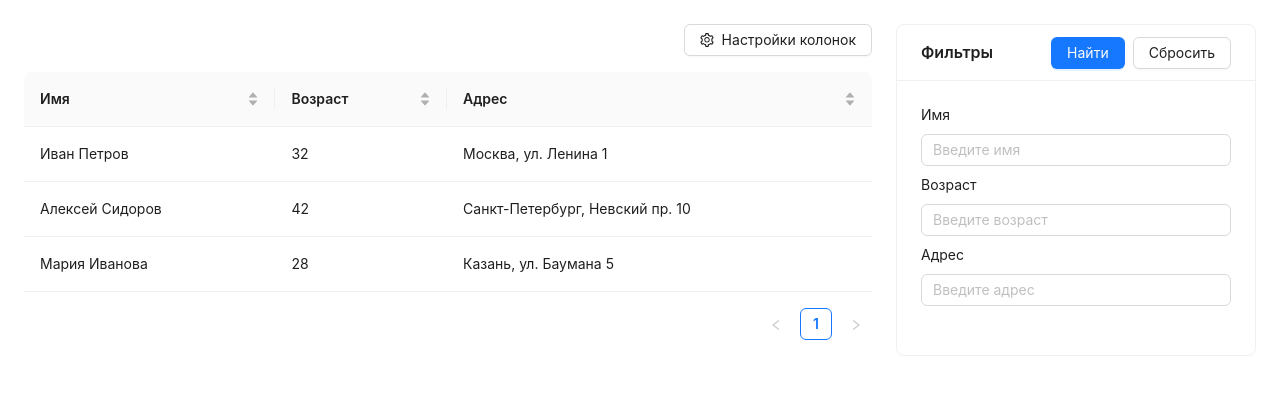
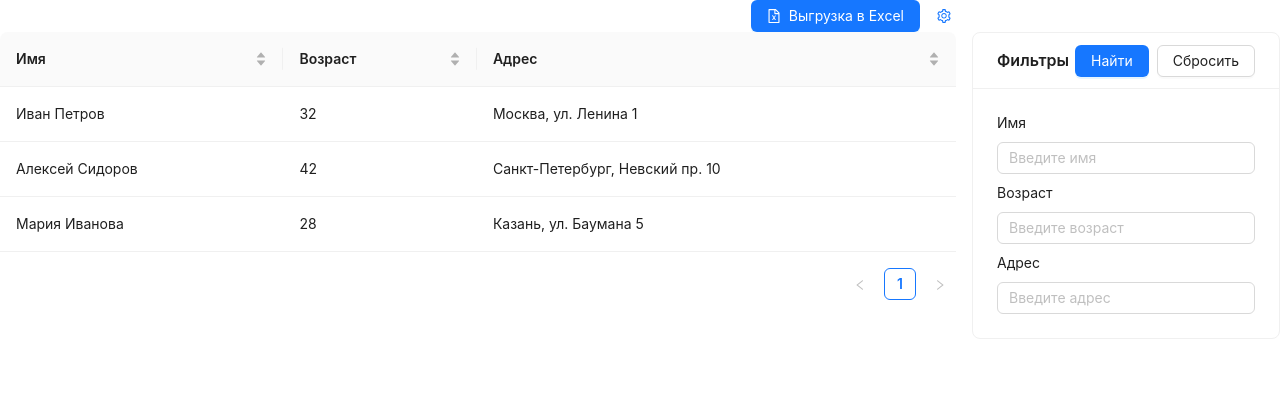
Before and after one commit to igor-arkhipenko/react-antdtable-settings-columns, a React (Vite) app: page / in a window 1280 px wide. Shown: the top 394 px of the page. Built offline with nearby package versions, Linux system fonts and the light colour scheme.

Commit message:
переделал toolbar над таблицей

```diff
--- a/src/TableComponent.tsx
+++ b/src/TableComponent.tsx
@@ -1,7 +1,7 @@
 import React, { useState, useEffect, useCallback } from 'react';
-import { Table, message, Input, Button, Card, Space } from 'antd';
-import { SettingOutlined } from '@ant-design/icons';
-import type { ColumnsType } from 'antd/es/table';
+import { Row, Col, Table, message, Input, Button, Card, Space, Flex, Tooltip } from 'antd';
+import { SettingOutlined, FileExcelOutlined } from '@ant-design/icons';
+import type { ColumnsType, ColumnType } from 'antd/es/table';
 import { ColumnSettings } from './components/ColumnSettings';
 import type { DataType, ColumnKey, TableSettings } from './types';
 import { STORAGE_KEYS, DEFAULT_VISIBILITY, COLUMN_CONFIGS, TABLE_DATA } from './constants';
@@ -116,10 +116,56 @@ const TableComponent: React.FC = () => {
 
   const visibleColumns = columns.filter(col => !col.hidden);
 
+  const handleExportToExcel = async () => {
+    try {
+      const response = await fetch('/api/export-excel', {
+        method: 'POST',
+        headers: {
+          'Content-Type': 'application/json',
+        },
+        body: JSON.stringify({
+          data: filteredData,
+          columns: visibleColumns.map(col => ({
+            title: col.title,
+            dataIndex: (col as ColumnType<DataType>).dataIndex,
+          })),
+        }),
+      });
+
+      if (!response.ok) {
+        throw new Error('Export failed');
+      }
+
+      const blob = await response.blob();
+      const url = window.URL.createObjectURL(blob);
+      const a = document.createElement('a');
+      a.href = url;
+      a.download = 'table-export.xlsx';
+      document.body.appendChild(a);
+      a.click();
+      window.URL.revokeObjectURL(url);
+      document.body.removeChild(a);
+
+      message.success('Файл успешно выгружен');
+    } catch (error) {
+      console.error('Export error:', error);
+      message.error('Ошибка при выгрузке файла');
+    }
+  };
+
   return (
-    <div style={{ padding: '24px', display: 'flex', gap: '24px' }}>
-      <div style={{ flex: 1 }}>
-        <div style={{ marginBottom: '16px', display: 'flex', justifyContent: 'flex-end' }}>
+    <>
+      <Row>
+        <Col span={18}>
+          <Flex justify='end' align='center'>
+            <Space>
+              <Button
+                type="primary"
+                icon={<FileExcelOutlined />}
+                onClick={handleExportToExcel}
+              >
+                Выгрузка в Excel
+              </Button>
               <ColumnSettings
                 tempVisibility={tempVisibility}
                 onVisibilityChange={handleColumnVisibilityChange}
@@ -129,24 +175,27 @@ const TableComponent: React.FC = () => {
                 columnOrder={tableSettings.order}
                 onColumnOrderChange={handleColumnOrderChange}
                 trigger={
-              <Button
-                icon={<SettingOutlined />}
-                onClick={() => setPopoverOpen(true)}
-              >
-                Настройки колонок
-              </Button>
+                  <Tooltip title='Настройки колонок'>
+                    <Button type='link' icon={<SettingOutlined />} onClick={() => setPopoverOpen(true)} />
+                  </Tooltip>
                 }
               />
-        </div>
+            </Space>
+          </Flex>
+        </Col>
+      </Row>
+
+      <Row gutter={16}>
+        <Col span={18}>
           <Table
             columns={visibleColumns}
             dataSource={filteredData}
             pagination={{ pageSize: 10 }}
           />
-      </div>
+        </Col>
+        <Col span={6}>
           <Card
             title="Фильтры"
-        style={{ width: 360 }}
             extra={
               <Space>
                 <Button type="primary" onClick={handleSearch}>
@@ -174,7 +223,9 @@ const TableComponent: React.FC = () => {
                 ))}
             </Space>
           </Card>
-    </div>
+        </Col>
+      </Row>
+    </>
   );
 };
 
--- a/src/components/ColumnSettings.tsx
+++ b/src/components/ColumnSettings.tsx
@@ -1,5 +1,4 @@
 import React from 'react';
-import type { ReactNode } from 'react';
 import { Popover, Checkbox, Button, Space } from 'antd';
 import { HolderOutlined, RollbackOutlined } from '@ant-design/icons';
 import {
@@ -57,7 +56,7 @@ interface ColumnSettingsProps {
   onOpenChange: (open: boolean) => void;
   columnOrder: ColumnKey[];
   onColumnOrderChange: (newOrder: ColumnKey[]) => void;
-  trigger: ReactNode;
+  trigger?: React.ReactNode;
 }
 
 export const ColumnSettings: React.FC<ColumnSettingsProps> = ({
@@ -152,8 +151,9 @@ export const ColumnSettings: React.FC<ColumnSettingsProps> = ({
       trigger="click"
       open={open}
       onOpenChange={onOpenChange}
+      arrow={false}
     >
-      {trigger}
+      {trigger || <div />}
     </Popover>
   );
 };
```
Lines whose indentation alone changed are shown as unchanged.
